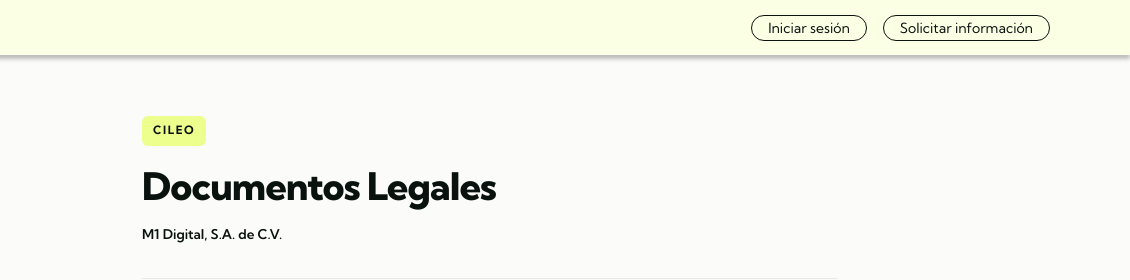
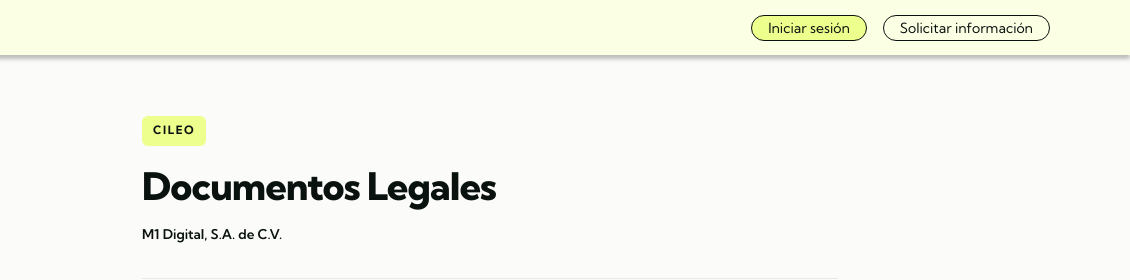
Before and after one commit to base-labs-mx/cileo, a website: page legal/index.html in a window 1280 px wide. In both pictures the pointer is over the link "Iniciar sesión". Shown: the top 280 px of the page, 150-1280 px from the left. Drawn offline with nearby package versions, Linux system fonts and the light colour scheme.

Commit message:
fix: use primary-color for Iniciar sesión hover in legal pages
Changed from --second-color (pale #FBFFE4) to --primary-color
(vibrant lime #EDFF8C) for the hover background, matching the
brand's signature color.

```diff
--- a/assets/css/legal.css
+++ b/assets/css/legal.css
@@ -64,7 +64,7 @@ body {
   opacity: 0;
 }
 .legal-header .btn-custom-gral.outline-w:hover {
-  background-color: var(--second-color);
+  background-color: var(--primary-color);
   border: 1px solid var(--primary-black);
 }
 .legal-header .btn-custom-gral.outline-w:hover span {
```
